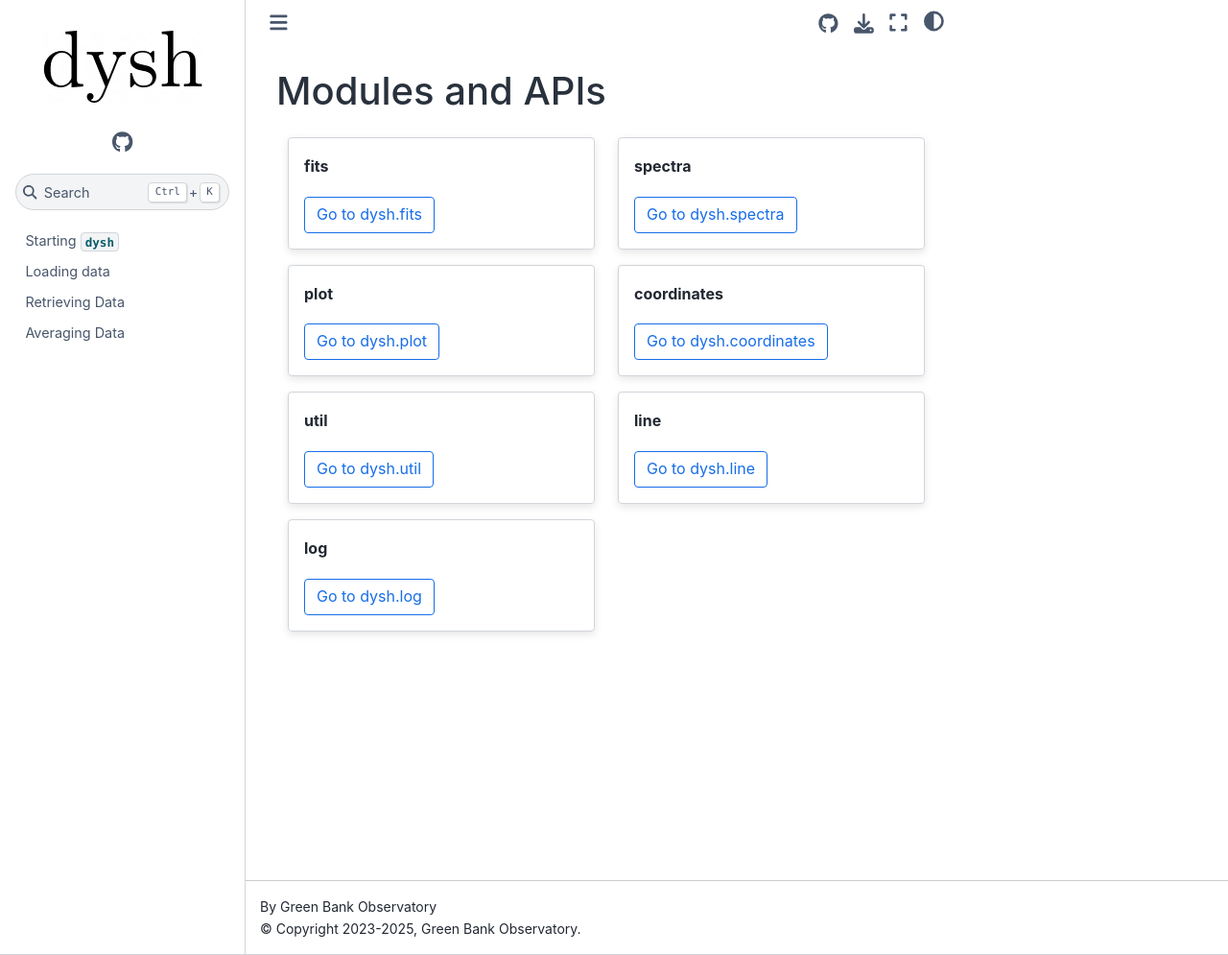
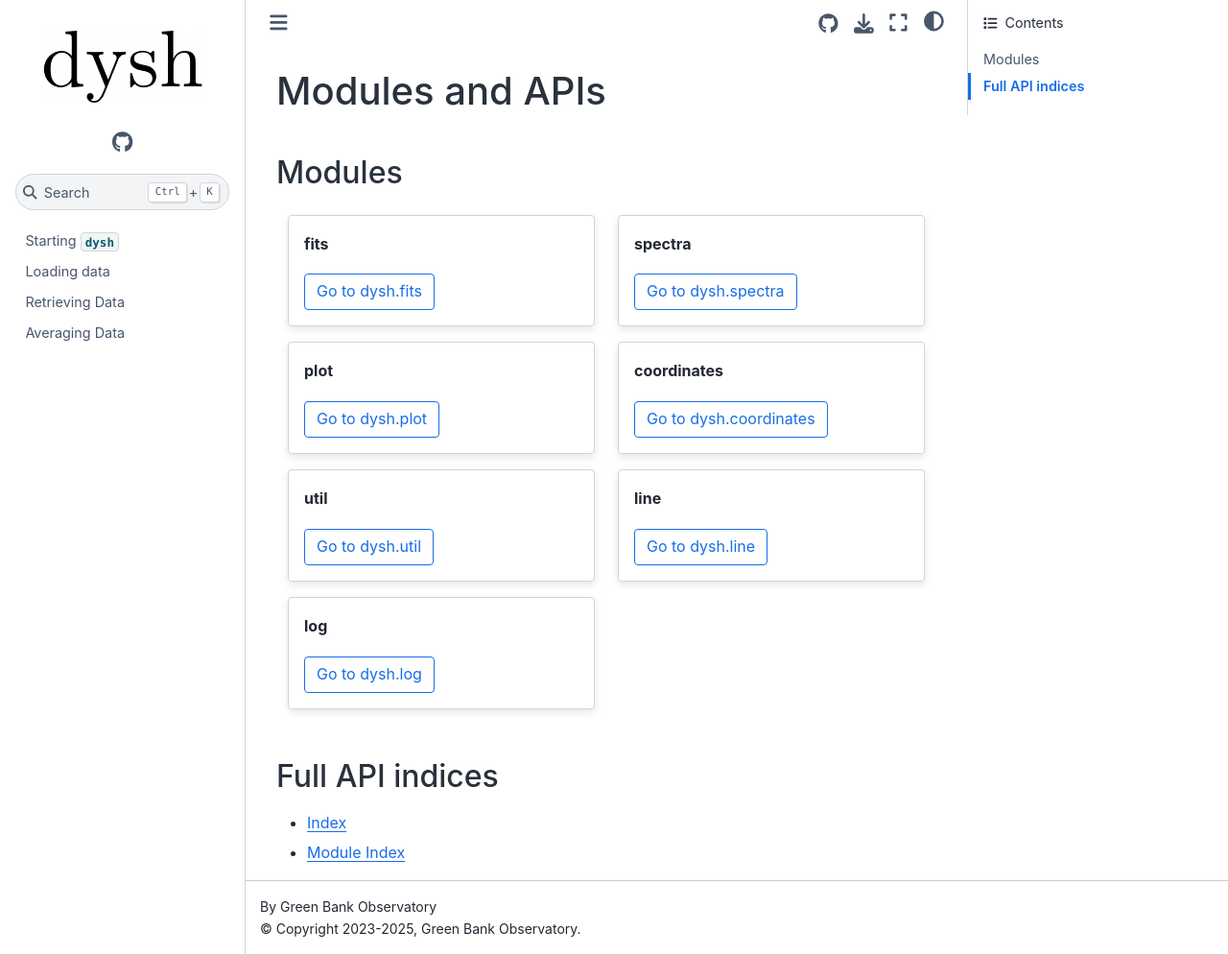
Before and after one commit to GreenBankObservatory/dysh, a Sphinx documentation site: the page built from docs/source/reference/modules/index.rst, in a window 1280 px wide and 995 px high. Shown: the whole window at 96% size. Built offline with Sphinx 7.4.7 and the Sphinx Book theme 1.1.4, drawn with Linux system fonts in a browser that asks for light colours; pages that are not in the unit, such as notebooks, are missing from menus.

Commit message:
add API indices

```diff
--- a/docs/source/reference/modules/index.rst
+++ b/docs/source/reference/modules/index.rst
@@ -1,6 +1,9 @@
 ****************
 Modules and APIs
 ****************
+
+Modules
+=======
 
 .. grid:: 1 2 2 2
 
@@ -95,6 +98,13 @@ Modules and APIs
 
             Go to dysh.log
 
+
+Full API indices
+================
+
+* :ref:`genindex`
+* :ref:`modindex`
+
 .. toctree::
    :maxdepth: 2
    :hidden:
```
